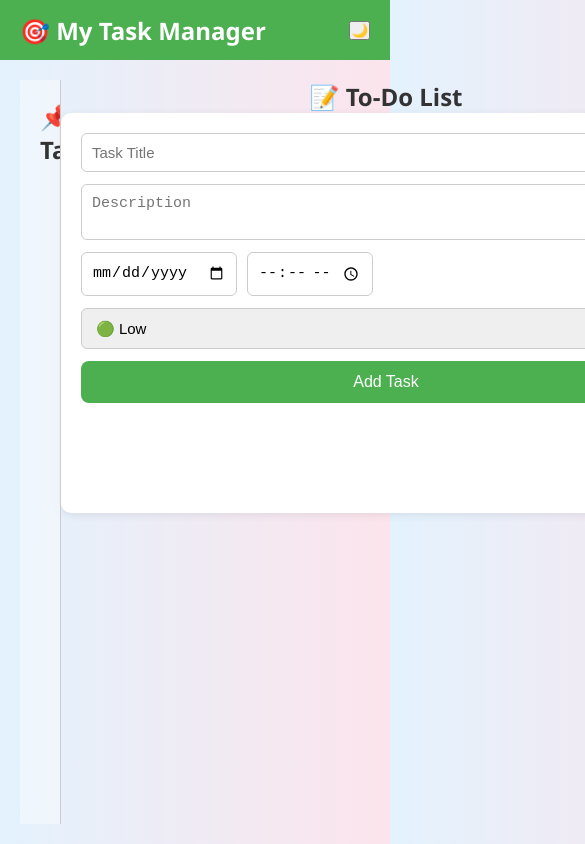
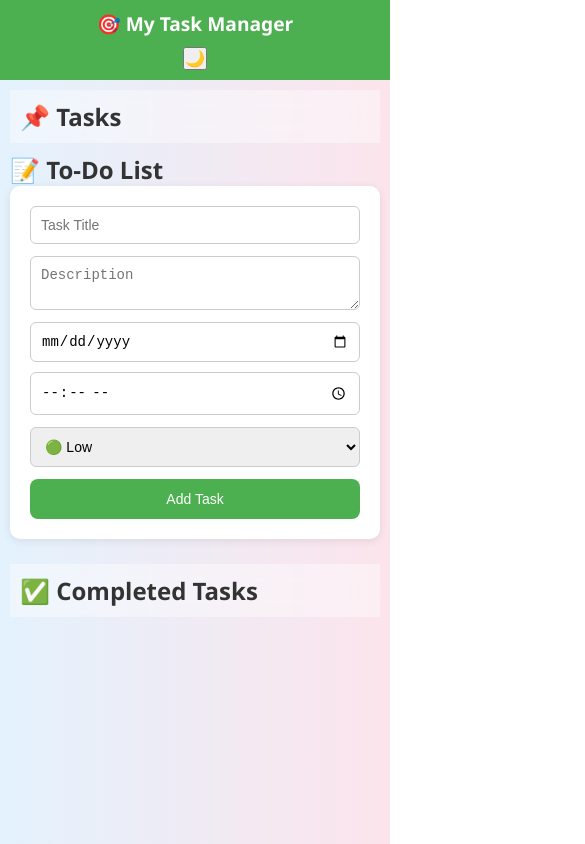
Before and after one commit to Sachin004-tech/new-todo, a plain HTML site: page index.html in a window 390 px wide. Shown: the top 844 px of the page, 585 px wide, since content can reach past the window. Drawn offline with Linux system fonts and the light colour scheme.

Commit message:
Update style.css

```diff
--- a/style.css
+++ b/style.css
@@ -180,3 +180,72 @@ body.dark-mode .completed-task {
   background-color: #2e7d32;
   color: white;
 }
+
+
+
+/* Responsive Design */
+@media (max-width: 1200px) {
+  .todo-form {
+    width: 100%;
+  }
+}
+
+@media (max-width: 992px) {
+  .main-container {
+    flex-direction: column;
+    padding: 10px;
+    height: auto;
+  }
+
+  #left-sidebar,
+  #right-sidebar {
+    width: 100%;
+    border: none;
+    padding: 10px;
+    margin-bottom: 10px;
+  }
+
+  main {
+    width: 100%;
+    align-items: stretch;
+  }
+
+  .todo-form {
+    width: 100%;
+    height: auto;
+  }
+
+  .datetime-wrapper {
+    flex-direction: column;
+  }
+}
+
+@media (max-width: 576px) {
+  nav {
+    flex-direction: column;
+    height: auto;
+    gap: 10px;
+    padding: 10px;
+    text-align: center;
+  }
+
+  nav h1 {
+    font-size: 1.2rem;
+  }
+
+  #themeToggle {
+    font-size: 1rem;
+  }
+
+  .todo-form input,
+  .todo-form textarea,
+  .todo-form select,
+  .todo-form button {
+    font-size: 14px;
+  }
+
+  .task-buttons button {
+    font-size: 12px;
+    padding: 5px 8px;
+  }
+}
```
